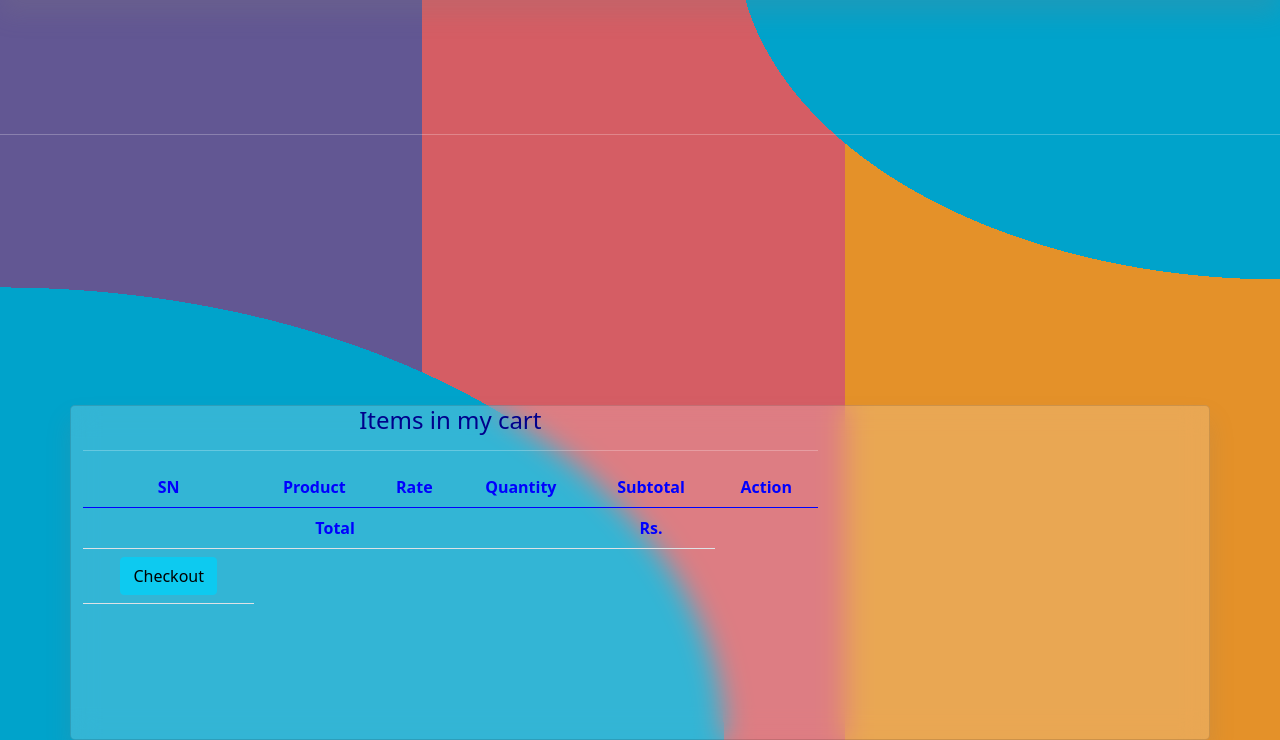
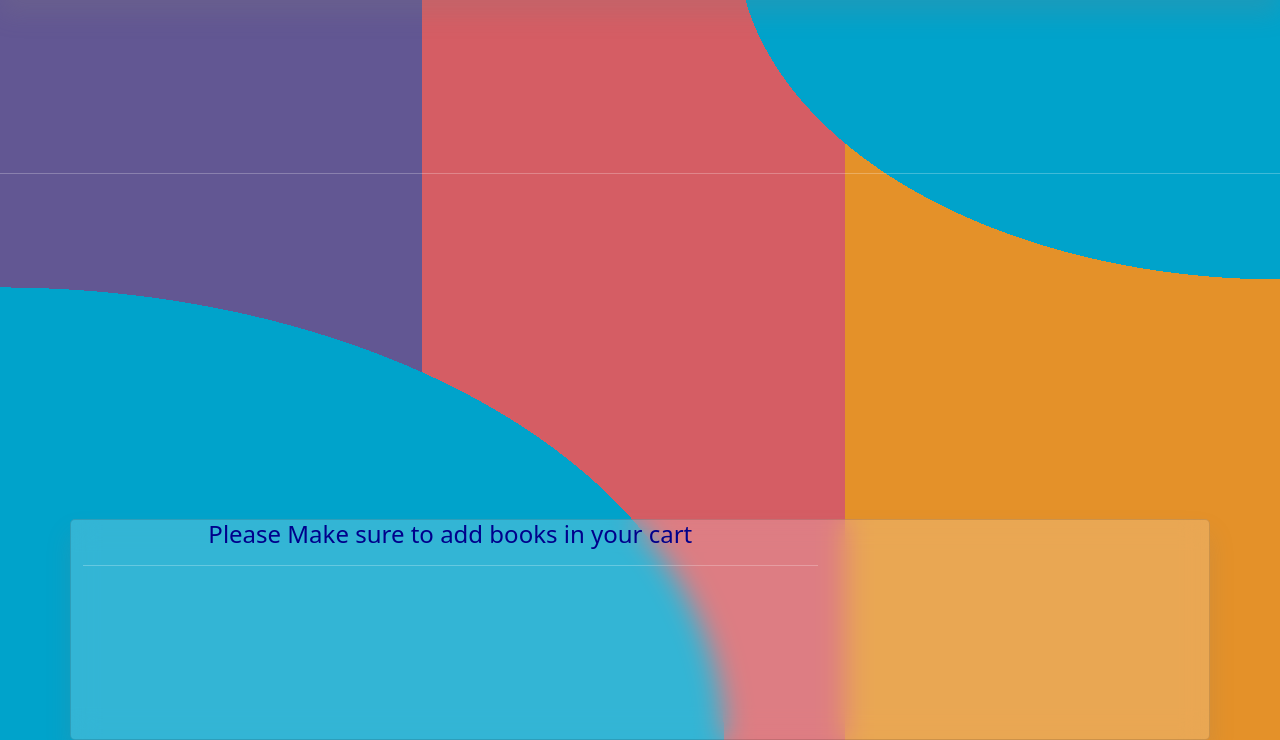
Before and after one commit to Sohaibmeo/Booktrrekker, a Django app: page /my-cart/ in a window 1280 px wide. Shown: the part 60-800 px from the top of the page. Run offline with Django 4.2, Linux system fonts and the light colour scheme; lists and menus that the app fills with data are empty; parts of the project's set-up code (start-up, migrations or seed data) failed here and were passed over; some libraries are stand-ins or nearby versions; some web fonts are replaced.

Commit message:
All commits
All changes

```diff
--- a/ecomapp/admin.py
+++ b/ecomapp/admin.py
@@ -2,4 +2,4 @@
 
 # Register your models here.
 from .models import *
-admin.site.register([Contact,Admin,Customer,Category,Product,Cart,CartProduct,Order,ProductUpload ,Review])
+admin.site.register([Contact,ProductImage,Customer,Category,Product,Cart,CartProduct,Order,ProductUpload ,Review])
--- a/ecomapp/views.py
+++ b/ecomapp/views.py
@@ -273,7 +273,10 @@
 
         user=User.objects.create_user(username,email,password)
         form.instance.user=user
+
         login(self.request,user)
+        request.session ['user_id']=user.id
+        request.session ['user_email']=user.email
         return super().form_valid(form)
 
     def get_success_url(self):
@@ -330,7 +333,7 @@
         desc=request.POST.get('desc',default="" )
         query=Contact(name=name,email=email,phone=phone,desc=desc)
         query.save()
-        thank=True
+
         return redirect("/all-products/")
 
 
@@ -520,7 +523,7 @@
             ProductImage.objects.create(product=p,image=i)
 # track history of user uploaded products
         usr =self.request.user
-        ProductUpload.objects.create(customer=usr)
+        ProductUpload.objects.create(customer=usr,product=p)
 
 
         # userProduct=ProductUpload.objects.filtesr()
--- a/ecomproject/settings.py
+++ b/ecomproject/settings.py
@@ -123,11 +123,11 @@
 MEDIA_URL = "/media/"
 MEDIA_ROOT=BASE_DIR / "media"
 
-EMAIL_BACKEND = "django.core.mail.backends.smtp.EmailBackend"
-EMAIL_HOST = "smtp.gmail.com"
+EMAIL_BACKEND = 'django.core.mail.backends.smtp.EmailBackend'
+EMAIL_HOST = 'smtp.gmail.com'
 EMAIL_USE_TLS = True
 EMAIL_PORT = 587
-EMAIL_HOST_USER = "booktrekker792@gmail.com"
+EMAIL_HOST_USER = 'booktrekker792@gmail.com'
 EMAIL_HOST_PASSWORD = "thebooktrekker"
 
 # STATIC_URL = '/static/'
--- a/templates/checkout.html
+++ b/templates/checkout.html
@@ -7,7 +7,7 @@
     <div class="row">
         <div class="col-md-6">
         <h3>Items in the cart</h3>
-        <a href="{% url 'ecomapp:mycart' %}">Update Cart ?</a>
+        <p>Want to update cart ?</p><a style="color:greenyellow" href="{% url 'ecomapp:mycart' %}"> Click Here</a>
             <table class="table" style="color:blue;">
                 <thead>
                     <tr>
--- a/templates/customerprofile.html
+++ b/templates/customerprofile.html
@@ -16,6 +16,9 @@
         </div>
         <div class="col-md-8"></div>
         <h3>Previous order details </h3>
+        {% if not orders %}
+        <h5 style="color:red">You don't have place any oreder before</h5>
+        {% else %}
         <hr>
         <table class="table">
             <thead>
@@ -52,7 +55,7 @@
 
                 </tr>
             </thead>
-
+{% endif %}
 
             <h3>My uploaded books </h3>
 
--- a/templates/mycart.html
+++ b/templates/mycart.html
@@ -28,10 +28,10 @@
         {% endfor %}
     {% endif %}
     </ul>
-
 <div class="container">
     <div class="row">
         <div class="col-md-8">
+            {% if cart.cartproduct_set.all %}
             <h4 style="color:dark-blue;">Items in my cart </h4><hr>
             <table class="table" style="color:blue;">
                 <thead>
@@ -64,18 +64,29 @@
                         <th>
                             <b>Rs. {{cart.total}}</b>
                         </th>
-                        {% if cart.cartproduct_set.all  %}
+                        <!-- {% if cart.cartproduct_set.all  %} -->
                         <th><a href="{% url 'ecomapp:emptycart' %}">Empty Cart</a>   </th>
-                    {% endif %}
+                        <!-- {% endif %} -->
 
                     </tr>
+                    <!-- {% if cart.cartproduct_set.all %} -->
                     <tr>
-                        <th><a class="btn btn-info" href="{% url 'ecomapp:checkout' %}"> Checkout</a></th>
+                        <th><a class="btn btn" href="{% url 'ecomapp:checkout' %}"> Checkout</a></th>
                     </tr>
+                    <!-- {% endif %} -->
+
                 </tbody>
+
             </table>
+            {% else %}
+        <h4 style="color:dark-blue;">Please Make sure to add books in your cart</h4><hr>
+       {% endif %}
+
         </div>
+
     </div>
+
 </div>
 
+
 {% endblock %}
```
Also changed, not shown: ecomapp/forms.py (+16 -4 lines), ecomapp/models.py (+0 -8 lines), db.sqlite3, ecomapp/migrations/0015_delete_admin.py (added).
